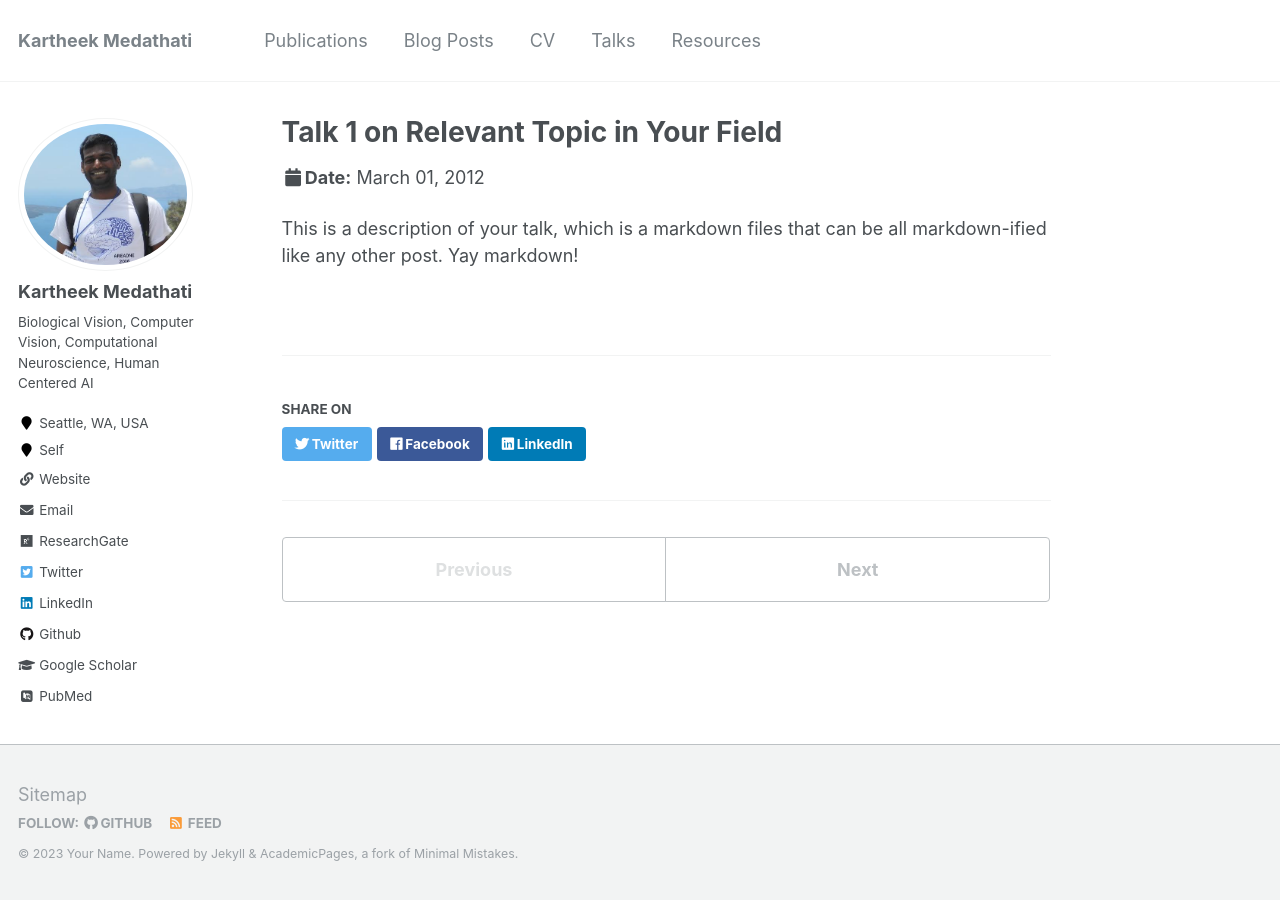
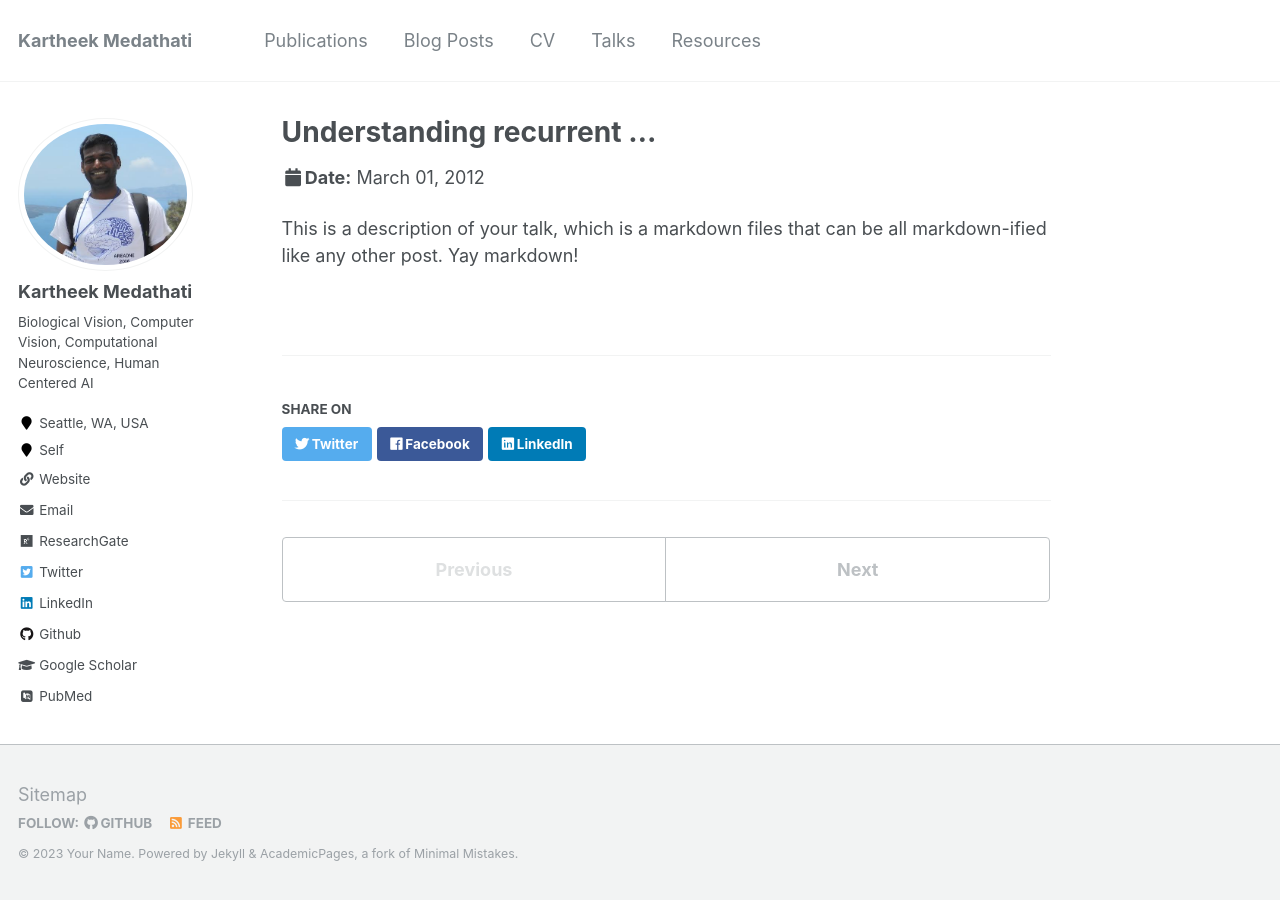
Before and after one commit to kartheekmedathati/kartheekmedathati.github.io, a Jekyll site: the page built from _talks/2012-03-01-talk-1.md, in a window 1280 px wide. Built offline with Jekyll 4.4.1, drawn with Linux system fonts in a browser that asks for light colours; some web fonts are replaced.

```diff
--- a/_talks/2012-03-01-talk-1.md
+++ b/_talks/2012-03-01-talk-1.md
@@ -1,9 +1,9 @@
 ---
-title: "Talk 1 on Relevant Topic in Your Field"
+title: "Understanding recurrent ..."
 collection: talks
 type: "Talk"
 permalink: /talks/2012-03-01-talk-1
-venue: "UC San Francisco, Department of Testing"
+venue: "Nomikos Conference Center, Santorini, Greece"
 date: 2012-03-01
 location: "San Francisco, California"
 ---
```
